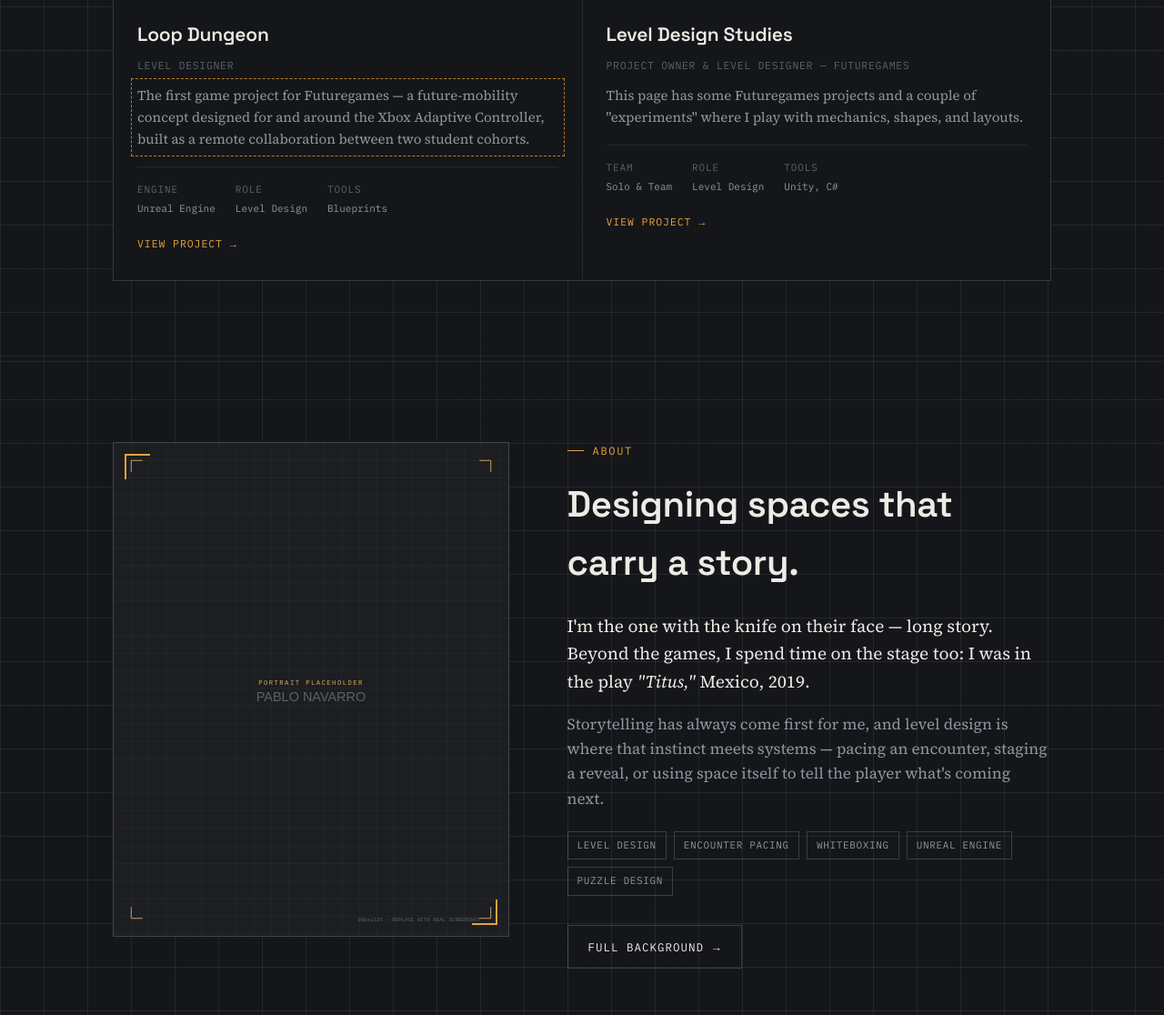
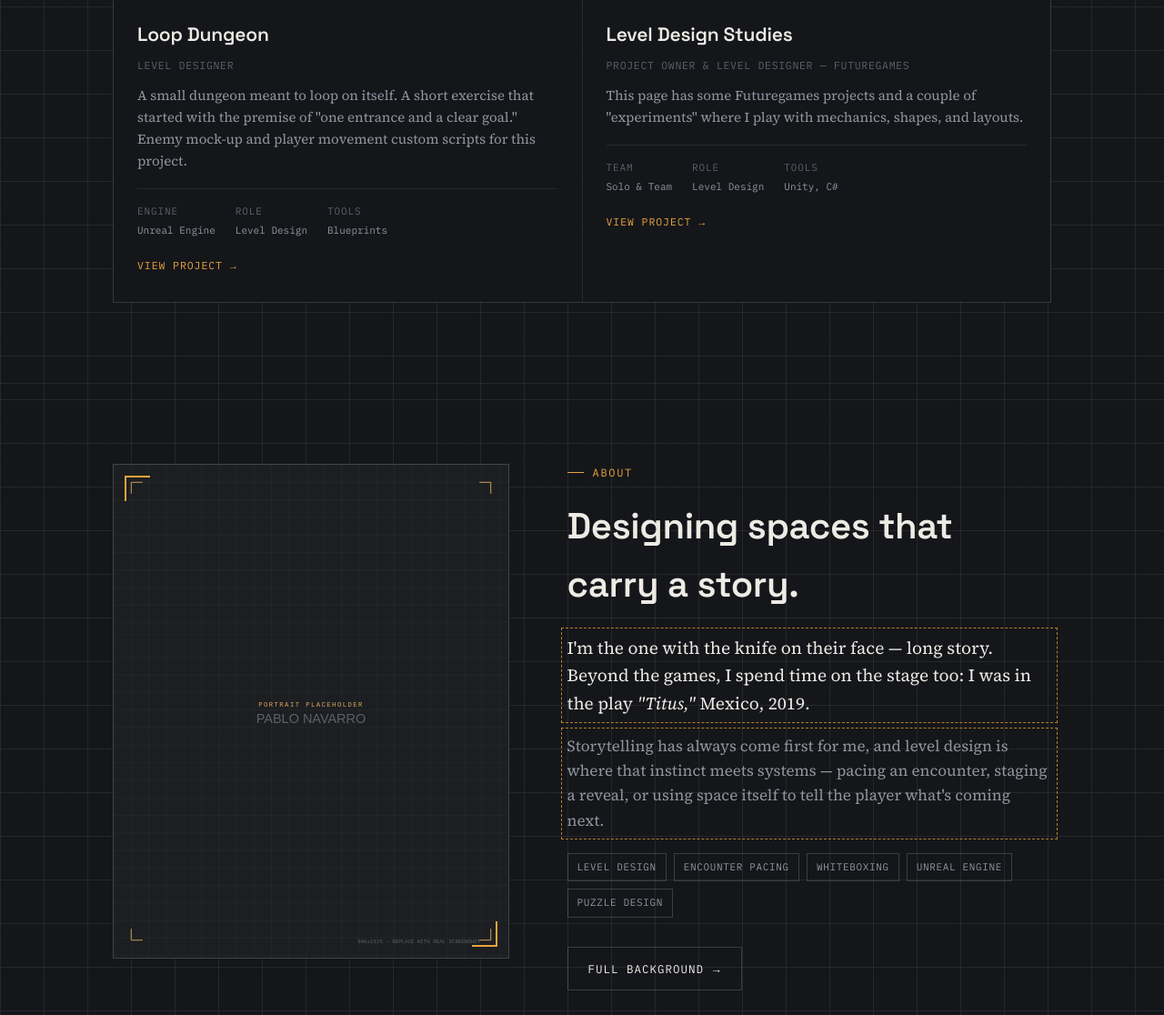
Before and after one commit to PabloNavarroL/pabloLevelDesign.github.io, a plain HTML site: page index.html in a window 1280 px wide. Shown: the part 1961-3077 px from the top of the page at 91% size. Drawn offline with Linux system fonts and the light colour scheme.

Commit message:
Loop Dungeon: real description text; flag homepage About teaser as needs-edit

```diff
--- a/index.html
+++ b/index.html
@@ -96,7 +96,7 @@
         <div class="tile-body">
           <h3>Loop Dungeon</h3>
           <div class="role">Level Designer</div>
-          <p class="needs-edit">The first game project for Futuregames — a future-mobility concept designed for and around the Xbox Adaptive Controller, built as a remote collaboration between two student cohorts.</p>
+          <p>A small dungeon meant to loop on itself. A short exercise that started with the premise of "one entrance and a clear goal." Enemy mock-up and player movement custom scripts for this project.</p>
           <div class="tile-readout">
             <div><span class="k">Engine</span><span class="v">Unreal Engine</span></div>
             <div><span class="k">Role</span><span class="v">Level Design</span></div>
@@ -139,8 +139,8 @@
     <div>
       <div class="eyebrow">About</div>
       <h2 style="margin-top:18px; font-size:clamp(28px,4vw,40px);">Designing spaces that carry a story.</h2>
-      <p class="lead-text" style="margin-top:22px;">I'm the one with the knife on their face — long story. Beyond the games, I spend time on the stage too: I was in the play <em>"Titus,"</em> Mexico, 2019.</p>
-      <p style="margin-top:16px;">Storytelling has always come first for me, and level design is where that instinct meets systems — pacing an encounter, staging a reveal, or using space itself to tell the player what's coming next.</p>
+      <p class="lead-text needs-edit" style="margin-top:22px;">I'm the one with the knife on their face — long story. Beyond the games, I spend time on the stage too: I was in the play <em>"Titus,"</em> Mexico, 2019.</p>
+      <p class="needs-edit" style="margin-top:16px;">Storytelling has always come first for me, and level design is where that instinct meets systems — pacing an encounter, staging a reveal, or using space itself to tell the player what's coming next.</p>
       <div class="tag-list">
         <span class="tag">Level Design</span>
         <span class="tag">Encounter Pacing</span>
```
